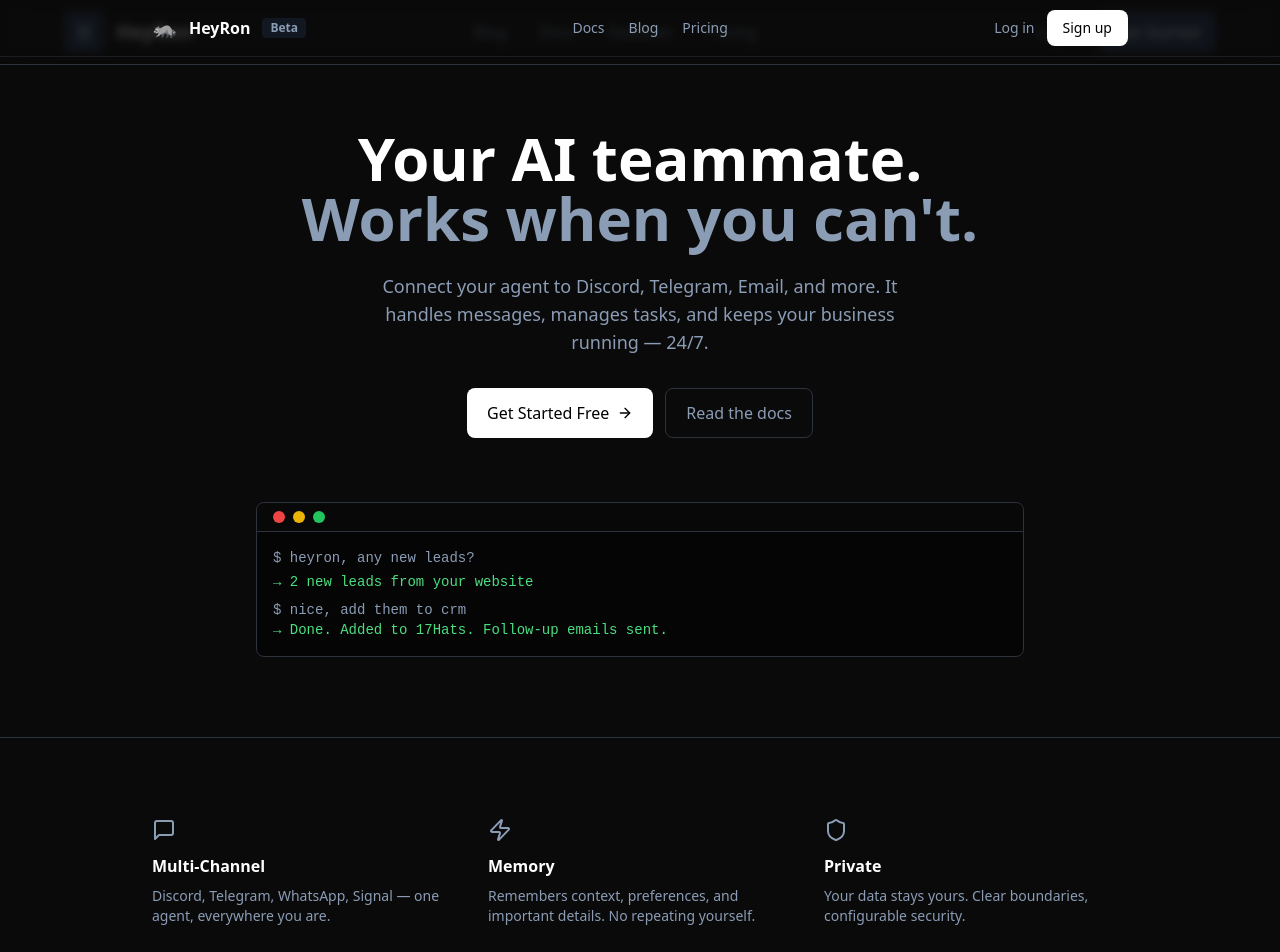
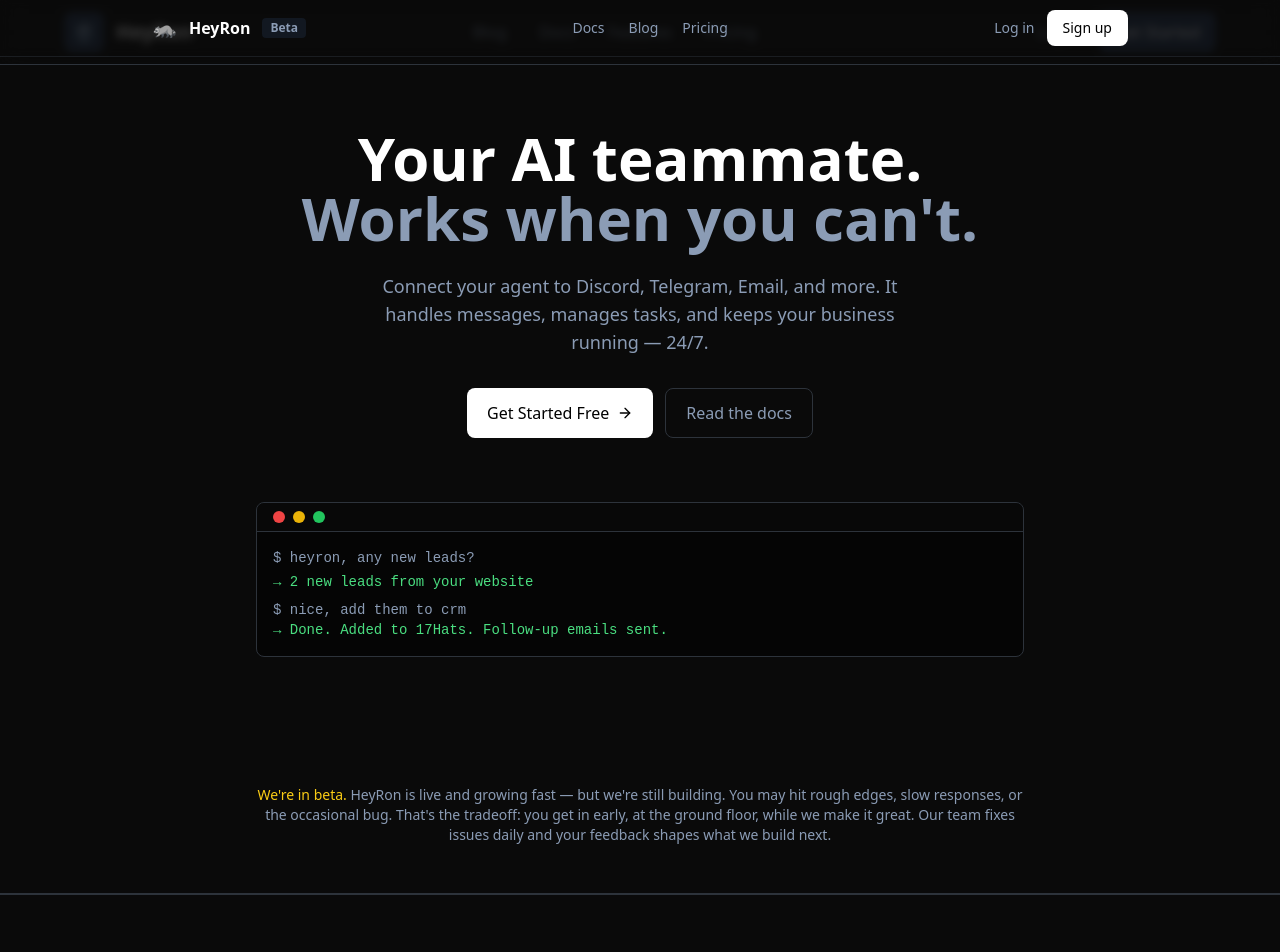
Before and after one commit to sarapopephotography/heyron-site, a Next.js app: page / in a window 1280 px wide. Shown: the top 952 px of the page. Built offline with nearby package versions, Linux system fonts and the light colour scheme.

Commit message:
Add beta notice section to landing page

```diff
--- a/app/page.tsx
+++ b/app/page.tsx
@@ -68,6 +68,16 @@ export default function Home() {
               <div className="text-green-400">→ Done. Added to 17Hats. Follow-up emails sent.</div>
             </div>
           </div>
+        </div>
+      </section>
+
+      {/* Beta Notice */}
+      <section className="py-12 px-6 border-b border-border">
+        <div className="max-w-3xl mx-auto text-center">
+          <p className="text-sm text-text-secondary">
+            <span className="text-yellow-400 font-medium">We're in beta.</span>{' '}
+            HeyRon is live and growing fast — but we're still building. You may hit rough edges, slow responses, or the occasional bug. That's the tradeoff: you get in early, at the ground floor, while we make it great. Our team fixes issues daily and your feedback shapes what we build next.
+          </p>
         </div>
       </section>
 
```
